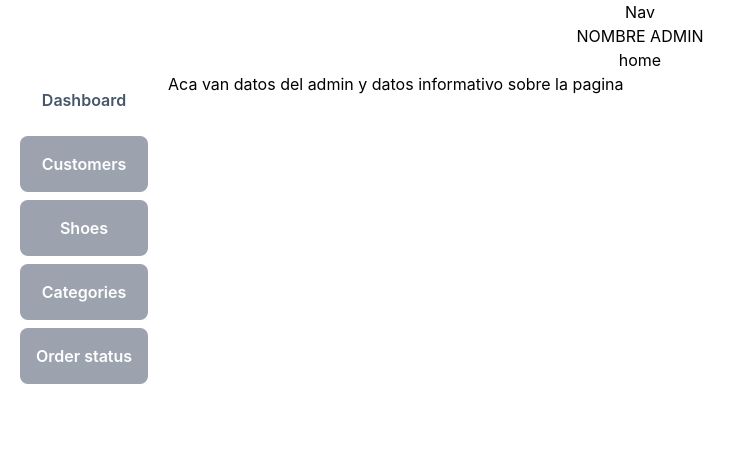
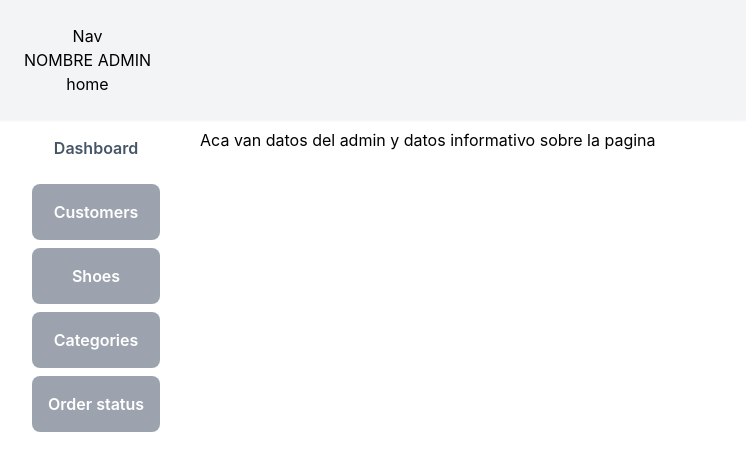
Before and after one commit to txakurhub/pfinal_client, a React (Create React App) app: page /admin/1 in a window 1280 px wide. Shown: the top 470 px of the page, without its empty margins (0-746 px from the left). Built offline with nearby package versions, Linux system fonts and the light colour scheme; no server answers.

Commit message:
Arreglar estilos de esto

```diff
--- a/src/pages/Dashboard.jsx
+++ b/src/pages/Dashboard.jsx
@@ -15,10 +15,16 @@ function Dashboard() {
 
   return(
     <div className="w-full">
+      <div className="flex bg-gray-100 shadow-sm p-6">
       <Nav/> {/* va ir arriba */}
+      </div>
       <div className="flex h-screen">
+      <div className="px-3 w-90 ">
       <Sidebar setView={setView} view={view}/> {/* barra lateral */}
+       </div>
+      <div className="p-2">
       <Container active={view}/> {/* ocupa el resto de la pantalla */}
+      </div>
       </div>
     </div>
   )
```
